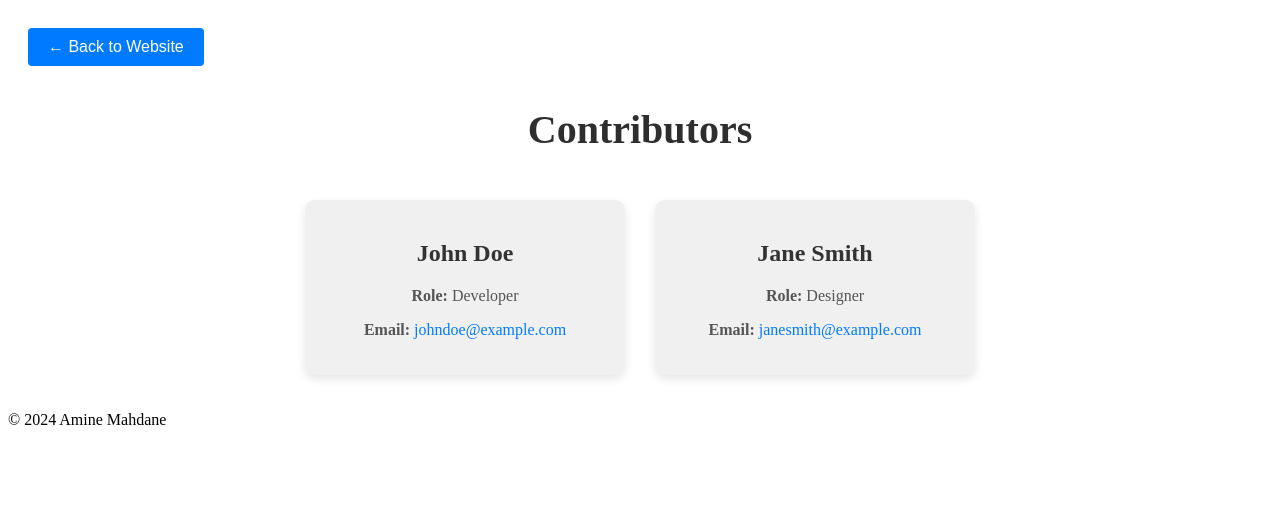
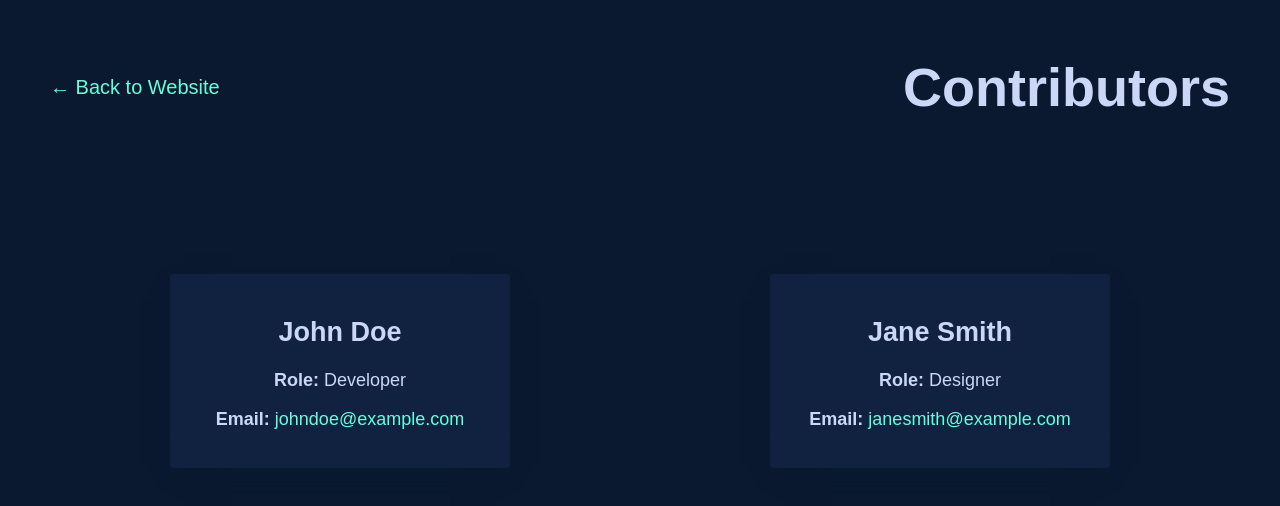
Before and after one commit to aminemahd13/CPGE-Docs-contributors, a plain HTML site: page index.html in a window 1280 px wide. Drawn offline with Linux system fonts and the light colour scheme.

Commit message:
minor changes

```diff
--- /dev/null
+++ b/contributors.js
@@ -0,0 +1,23 @@
+document.addEventListener("DOMContentLoaded", function() {
+    const contributorsContainer = document.getElementById('contributors-container');
+
+    fetch('contributors.json')
+      .then(response => response.json())
+      .then(contributors => {
+        contributors.forEach(contributor => {
+          const contributorCard = document.createElement('div');
+          contributorCard.classList.add('contributor-card');
+
+          contributorCard.innerHTML = `
+            <h2>${contributor.name}</h2>
+            <p><strong>Role:</strong> ${contributor.role}</p>
+            <p><strong>Email:</strong> <a href="mailto:${contributor.email}">${contributor.email}</a></p>
+          `;
+
+          contributorsContainer.appendChild(contributorCard);
+        });
+      })
+      .catch(error => {
+        console.error('Error loading contributors:', error);
+      });
+  });
--- a/index.html
+++ b/index.html
@@ -1,31 +1,21 @@
 <!DOCTYPE html>
 <html lang="en">
 <head>
-    <meta charset="UTF-8">
-    <meta name="viewport" content="width=device-width, initial-scale=1.0">
-    <title>Project Contributors</title>
-
-    <!-- Assuming your website uses the same global CSS file -->
-    <link rel="stylesheet" href="styles.css">
+  <meta charset="UTF-8">
+  <meta name="viewport" content="width=device-width, initial-scale=1.0">
+  <title>Contributors</title>
+  <link rel="stylesheet" href="style.css">
 </head>
 <body>
-    <header>
-        <nav>
-            <button onclick="goBack()" class="back-button">← Back to Website</button>
-        </nav>
-        <h1 class="page-title">Contributors</h1>
-    </header>
+  <header class="header">
+    <a href="https://aminemahdane.com" class="back-button">← Back to Website</a>
+    <h1>Contributors</h1>
+  </header>
 
-    <main>
-        <section id="contributors-list" class="contributors-container">
-            <!-- Contributors will be dynamically inserted here -->
-        </section>
-    </main>
+  <main class="main">
+    <section id="contributors-container" class="contributors-container"></section>
+  </main>
 
-    <footer>
-        <p>© 2024 Amine Mahdane</p>
-    </footer>
-
-    <script src="index.js"></script>
+  <script src="contributors.js"></script>
 </body>
 </html>
--- a/index.js
+++ /dev/null
@@ -1,30 +0,0 @@
-document.addEventListener("DOMContentLoaded", () => {
-    // Fetch the JSON file with contributors' data
-    fetch('contributors.json')
-        .then(response => response.json())
-        .then(data => {
-            const contributorsContainer = document.getElementById('contributors-list');
-
-            // Loop through each contributor and create HTML to display it
-            data.forEach(contributor => {
-                const contributorDiv = document.createElement('div');
-                contributorDiv.classList.add('contributor-card'); // CSS class for styling
-
-                contributorDiv.innerHTML = `
-                    <h2>${contributor.name}</h2>
-                    <p><strong>Role:</strong> ${contributor.role}</p>
-                    <p><strong>Email:</strong> <a href="mailto:${contributor.email}">${contributor.email}</a></p>
-                `;
-
-                contributorsContainer.appendChild(contributorDiv);
-            });
-        })
-        .catch(error => {
-            console.error('Error loading contributors:', error);
-        });
-});
-
-// Function to go back to the main website
-function goBack() {
-    window.location.href = "https://aminemahdane.com/";
-}
--- /dev/null
+++ b/style.css
@@ -0,0 +1,93 @@
+:root {
+    --navy: #0a192f;
+    --green: #64ffda;
+    --slate: #8892b0;
+    --light-navy: #112240;
+    --lightest-slate: #ccd6f6;
+    --lightest-navy: #233554;
+    --fz-lg: 18px;
+    --fz-xl: 20px;
+    --border-radius: 4px;
+    --transition: all 0.25s ease;
+  }
+
+  html, body {
+    margin: 0;
+    padding: 0;
+    font-family: 'Arial', sans-serif;
+    background-color: var(--navy);
+    color: var(--slate);
+    font-size: var(--fz-lg);
+    scroll-behavior: smooth;
+  }
+
+  .header {
+    display: flex;
+    justify-content: space-between;
+    align-items: center;
+    padding: 20px 50px;
+    background-color: var(--navy);
+  }
+
+  .back-button {
+    color: var(--green);
+    font-size: var(--fz-xl);
+    text-decoration: none;
+    transition: var(--transition);
+  }
+
+  .back-button:hover {
+    color: var(--lightest-slate);
+  }
+
+  h1 {
+    color: var(--lightest-slate);
+    font-size: 3rem;
+  }
+
+  .main {
+    padding: 100px 50px;
+    max-width: 1200px;
+    margin: 0 auto;
+  }
+
+  .contributors-container {
+    display: flex;
+    flex-wrap: wrap;
+    justify-content: space-around;
+    gap: 20px;
+  }
+
+  .contributor-card {
+    background-color: var(--light-navy);
+    color: var(--lightest-slate);
+    padding: 20px;
+    border-radius: var(--border-radius);
+    box-shadow: 0 10px 30px -15px var(--navy);
+    width: 300px;
+    text-align: center;
+    transition: var(--transition);
+  }
+
+  .contributor-card:hover {
+    transform: translateY(-5px);
+    box-shadow: 0 20px 40px -15px var(--navy);
+  }
+
+  h2 {
+    font-size: 1.5rem;
+  }
+
+  p {
+    font-size: 1rem;
+  }
+
+  a {
+    color: var(--green);
+    text-decoration: none;
+    transition: var(--transition);
+  }
+
+  a:hover {
+    text-decoration: underline;
+  }
--- a/styles.css
+++ /dev/null
@@ -1,63 +0,0 @@
-/* Assuming global styles from your site already exist, just adding page-specific styles */
-
-.page-title {
-    font-size: 2.5rem;
-    text-align: center;
-    margin-top: 20px;
-    color: #2e2e2e; /* Use your site's primary font color */
-}
-
-.back-button {
-    background-color: #007bff; /* Primary color from your site */
-    border: none;
-    color: white;
-    padding: 10px 20px;
-    text-align: center;
-    text-decoration: none;
-    display: inline-block;
-    font-size: 16px;
-    border-radius: 4px;
-    cursor: pointer;
-    margin: 20px;
-}
-
-.back-button:hover {
-    background-color: #0056b3; /* Darker shade for hover effect */
-}
-
-.contributors-container {
-    display: flex;
-    flex-wrap: wrap;
-    justify-content: center;
-    gap: 30px;
-    padding: 20px;
-}
-
-.contributor-card {
-    background-color: #f0f0f0; /* Light background color */
-    padding: 20px;
-    border-radius: 10px;
-    box-shadow: 0 4px 10px rgba(0, 0, 0, 0.1);
-    width: 280px;
-    text-align: center;
-    transition: transform 0.2s;
-}
-
-.contributor-card:hover {
-    transform: scale(1.05);
-}
-
-.contributor-card h2 {
-    font-size: 1.5rem;
-    color: #333; /* Text color from your site */
-}
-
-.contributor-card p {
-    font-size: 1rem;
-    color: #555; /* Subtle text color */
-}
-
-.contributor-card a {
-    color: #007bff; /* Same link color as your website */
-    text-decoration: none;
-}
```
